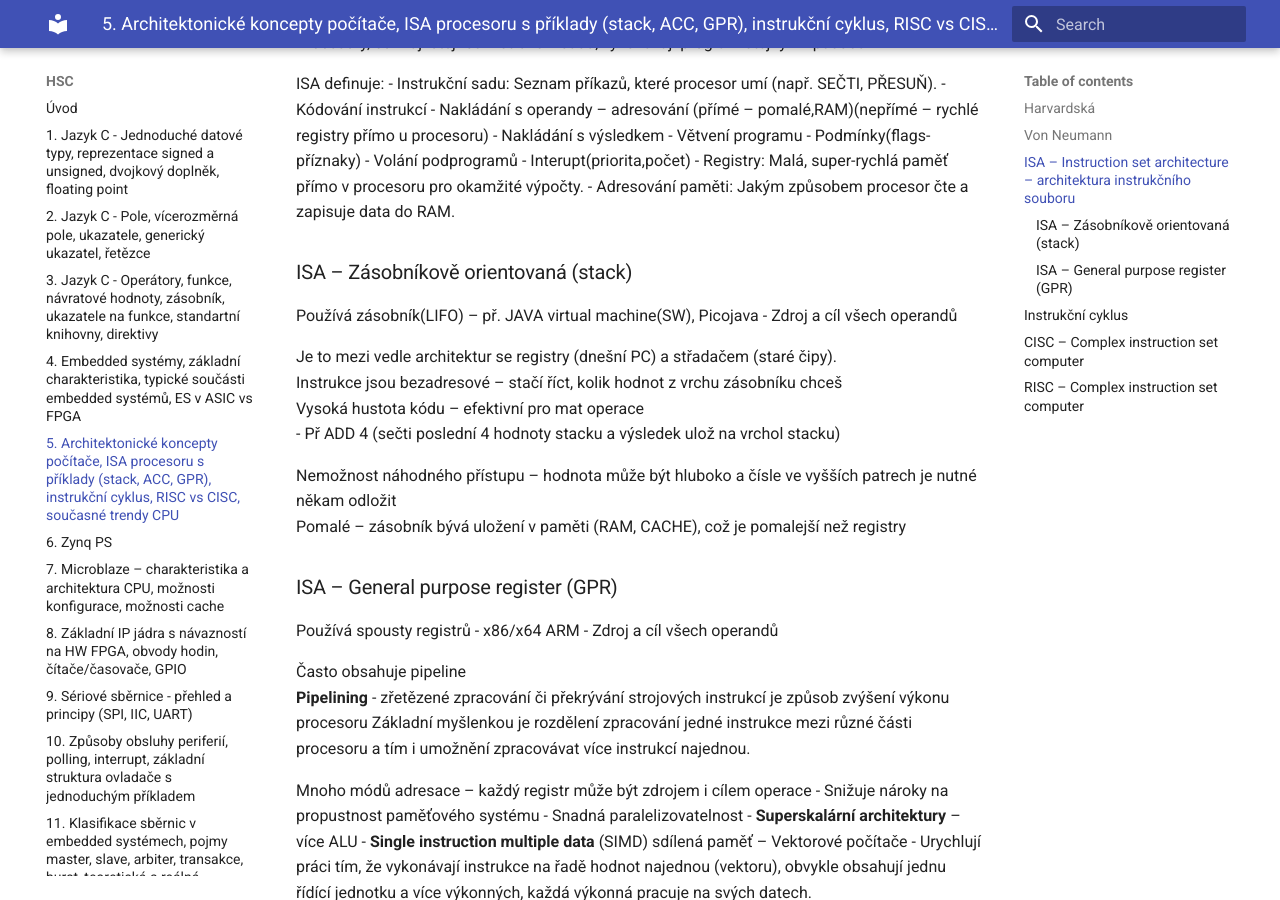
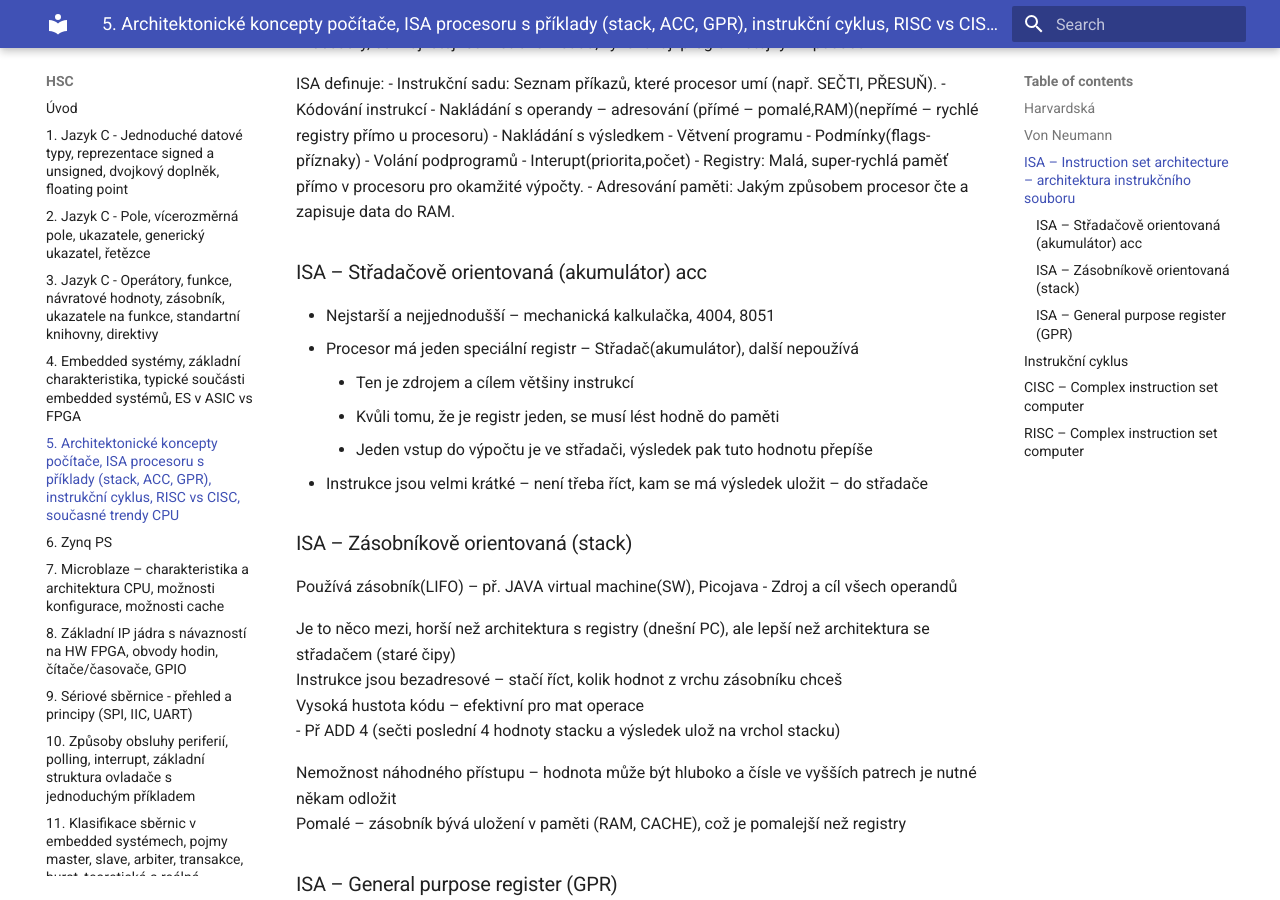
Before and after one commit to jakubklimo/HSC, an MkDocs documentation site: the page built from docs/HSC_5.md, in a window 1280 px wide and 900 px high, scrolled down 1494 px. Built offline with MkDocs 1.6.1 and Material for MkDocs 9.7.7, drawn with Linux system fonts in a browser that asks for light colours.

Commit message:
Update HSC_5.md

```diff
--- a/docs/HSC_5.md
+++ b/docs/HSC_5.md
@@ -40,12 +40,21 @@ ISA definuje:
 - Registry: Malá, super-rychlá paměť přímo v procesoru pro okamžité výpočty.
 - Adresování paměti: Jakým způsobem procesor čte a zapisuje data do RAM.
 
+
+### ISA – Střadačově orientovaná (akumulátor) acc
+- Nejstarší a nejjednodušší – mechanická kalkulačka, 4004, 8051
+- Procesor má jeden speciální registr – Střadač(akumulátor), další nepoužívá
+    - Ten je zdrojem a cílem většiny instrukcí
+    - Kvůli tomu, že je registr jeden, se musí lést hodně do paměti
+    - Jeden vstup do výpočtu je ve střadači, výsledek pak tuto hodnotu přepíše
+- Instrukce jsou velmi krátké – není třeba říct, kam se má výsledek uložit – do střadače
+
 ### ISA – Zásobníkově orientovaná (stack)
 
 Používá zásobník(LIFO) – př. JAVA virtual machine(SW), Picojava
 - Zdroj a cíl všech operandů
 
-Je to mezi vedle architektur se registry (dnešní PC) a střadačem (staré čipy).
+Je to něco mezi, horší než architektura s registry (dnešní PC), ale lepší než architektura se střadačem (staré čipy)
 Instrukce jsou bezadresové – stačí říct, kolik hodnot z vrchu zásobníku chceš
 Vysoká hustota kódu – efektivní pro mat operace
 - Př ADD 4 (sečti poslední 4 hodnoty stacku a výsledek ulož na vrchol stacku)
```
